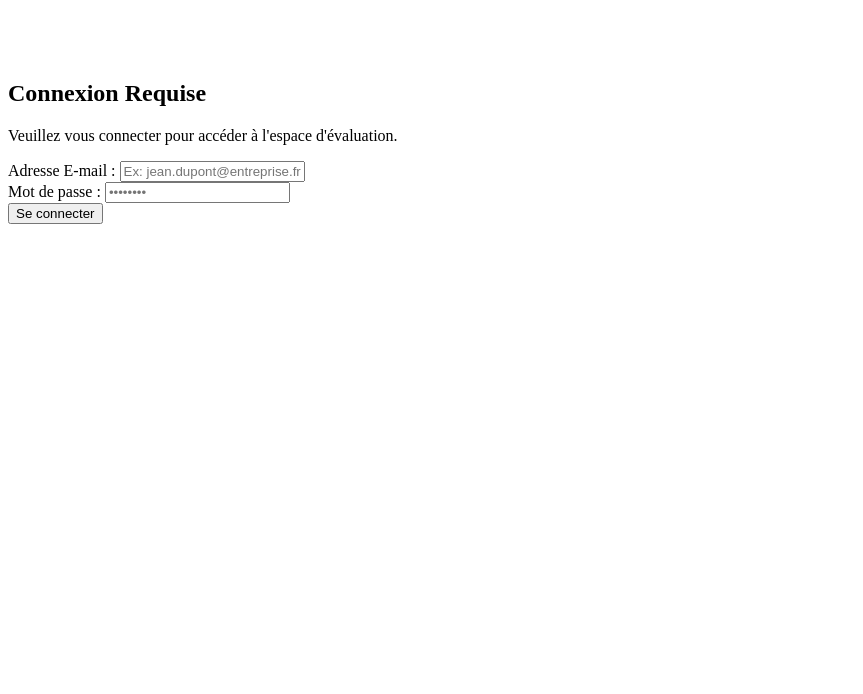
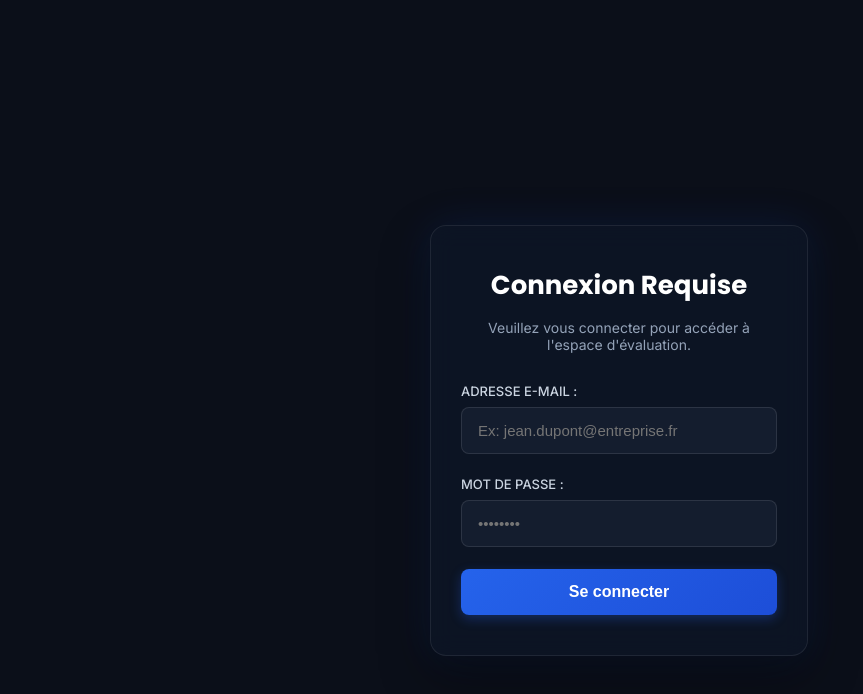
Before and after one commit to LXKAS115/KAP, a website: page index.html in a window 1280 px wide. Shown: the whole page, without its empty margins (0-863 px from the left). Drawn offline with Linux system fonts and the light colour scheme.

Commit message:
Update stylesheet link from style2.css to login.css

```diff
--- a/index.html
+++ b/index.html
@@ -5,7 +5,7 @@
     <meta name="viewport" content="width=device-width, initial-scale=1.0">
     <title>Connexion | Évaluation</title>
     <link href="https://fonts.googleapis.com/css2?family=Inter:wght@400;500&family=Poppins:wght@600;700&display=swap" rel="stylesheet">
-    <link rel="stylesheet" href="style2.css">
+    <link rel="stylesheet" href="login.css">
 </head>
 <body>
     <div class="background"></div>
```
